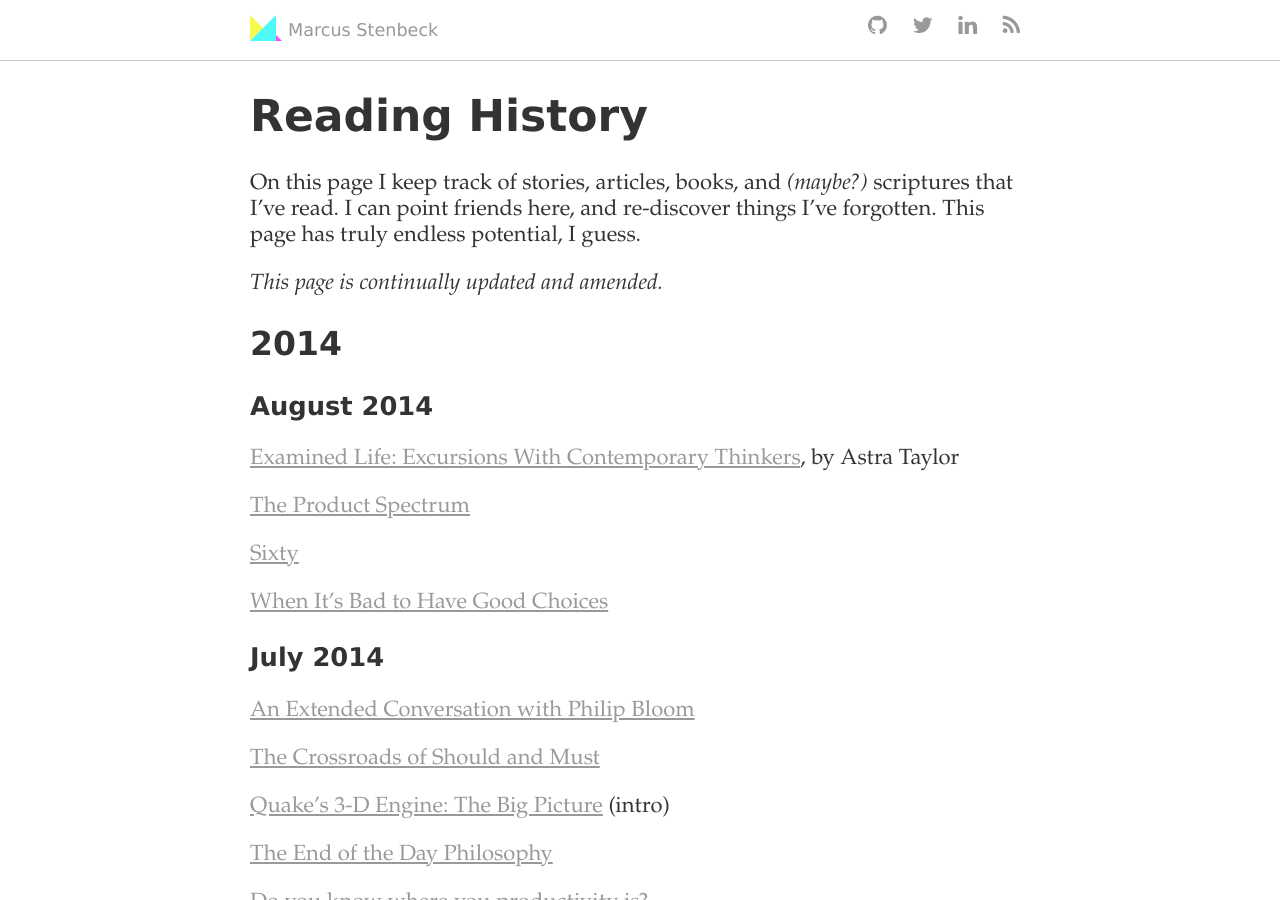
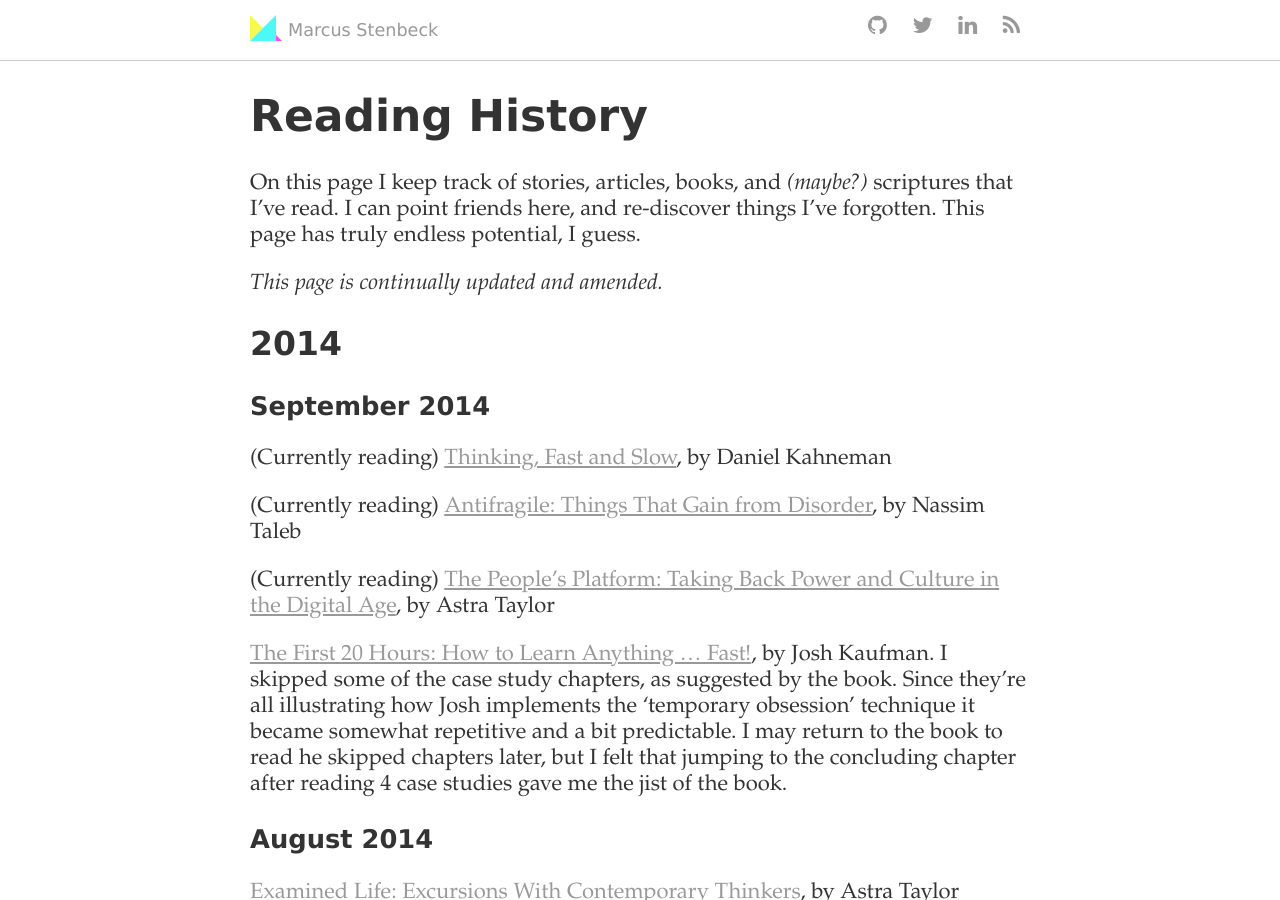
Before and after one commit to marcusstenbeck/marcusstenbeck.github.io, a Jekyll site: the page built from reading-history/index.md, in a window 1280 px wide and 900 px high. Built offline with Jekyll 4.4.1, drawn with Linux system fonts in a browser that asks for light colours; Markdown is read by kramdown in place of the engine named in the settings.

Commit message:
Add september read and currently reading.

```diff
--- a/reading-history/index.md
+++ b/reading-history/index.md
@@ -11,6 +11,16 @@
 
 
 ## 2014
+
+### September 2014
+
+(Currently reading) [Thinking, Fast and Slow](http://www.amazon.com/Thinking-Fast-Kahneman-Daniel-Paperback/dp/B00IIAZXVK/), by Daniel Kahneman
+
+(Currently reading) [Antifragile: Things That Gain from Disorder](http://www.amazon.com/Antifragile-Things-That-Disorder-Incerto/dp/0812979680), by Nassim Taleb
+
+(Currently reading) [The People's Platform: Taking Back Power and Culture in the Digital Age](http://www.amazon.com/Peoples-Platform-Taking-Culture-Digital-ebook/dp/B00BOCXGSQ/), by Astra Taylor
+
+[The First 20 Hours: How to Learn Anything ... Fast!](http://www.amazon.com/First-20-Hours-Learn-Anything/dp/1591845556/), by Josh Kaufman. I skipped some of the case study chapters, as suggested by the book. Since they're all illustrating how Josh implements the 'temporary obsession' technique it became somewhat repetitive and a bit predictable. I may return to the book to read he skipped chapters later, but I felt that jumping to the concluding chapter after reading 4 case studies gave me the jist of the book.
 
 ### August 2014
 
```
